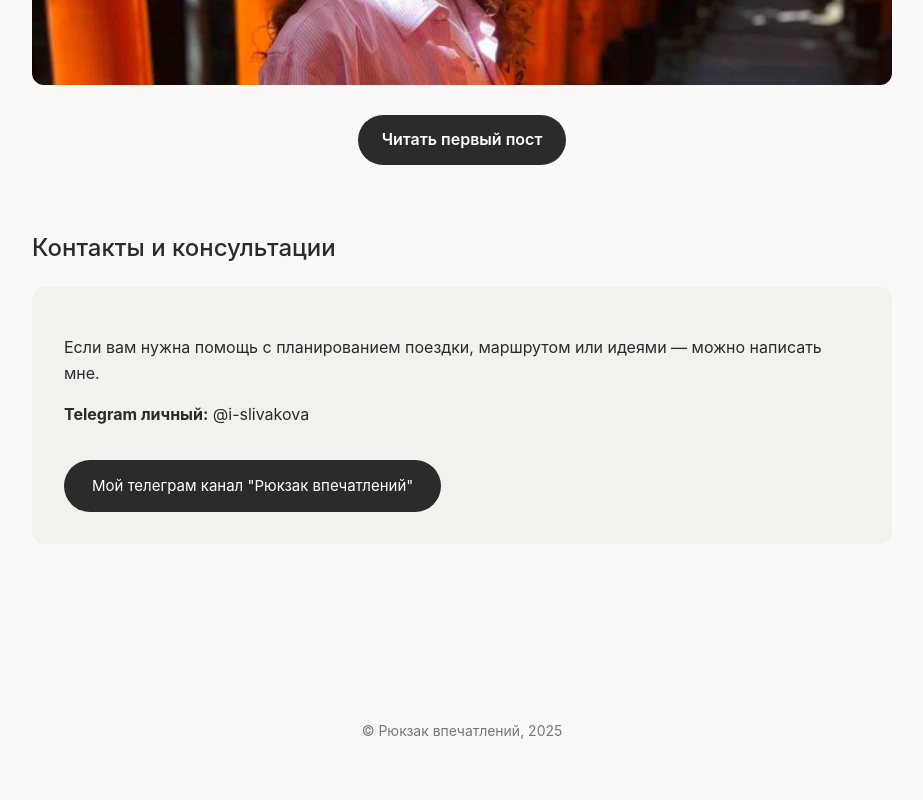
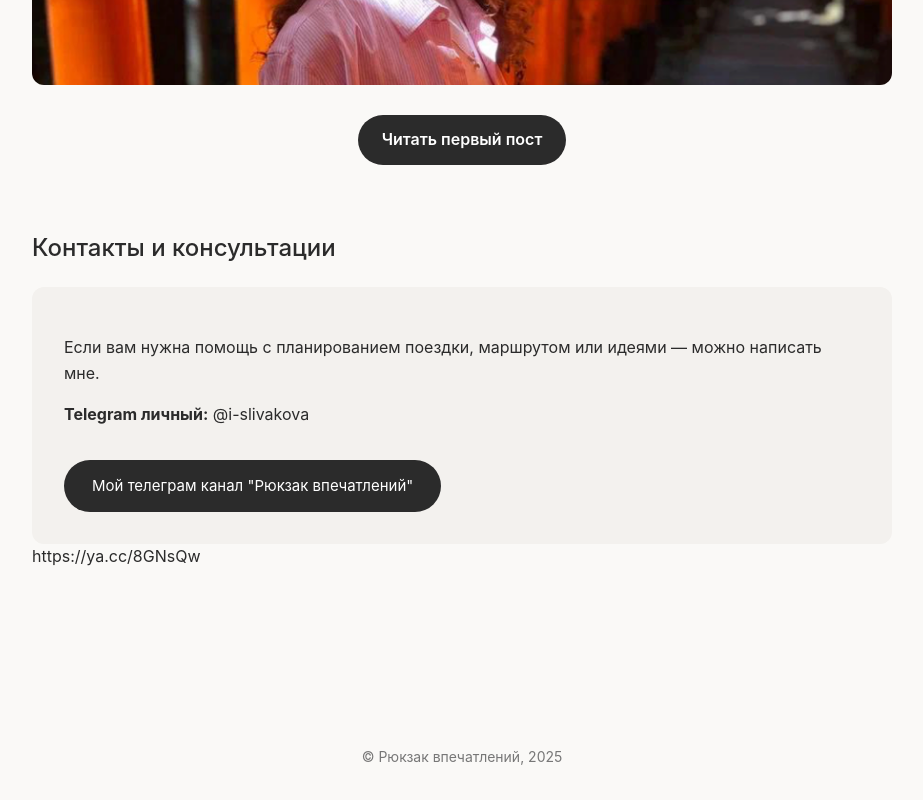
Before and after one commit to pushistic92/ryukzak-vpechatleniy, a plain HTML site: page index.html in a window 1280 px wide. Shown: the part 4973-5773 px from the top of the page, without its empty margins (178-1101 px from the left). Before the commit the page ends 5747 px from the top, so only its background shows below. Drawn offline with Linux system fonts and the light colour scheme.

Commit message:
Update index.html

```diff
--- a/index.html
+++ b/index.html
@@ -300,6 +300,9 @@
 </a>
     </div>
 
+  </div>
+    https://ya.cc/8GNsQw
+  </div>
 
 
 </main>
```
